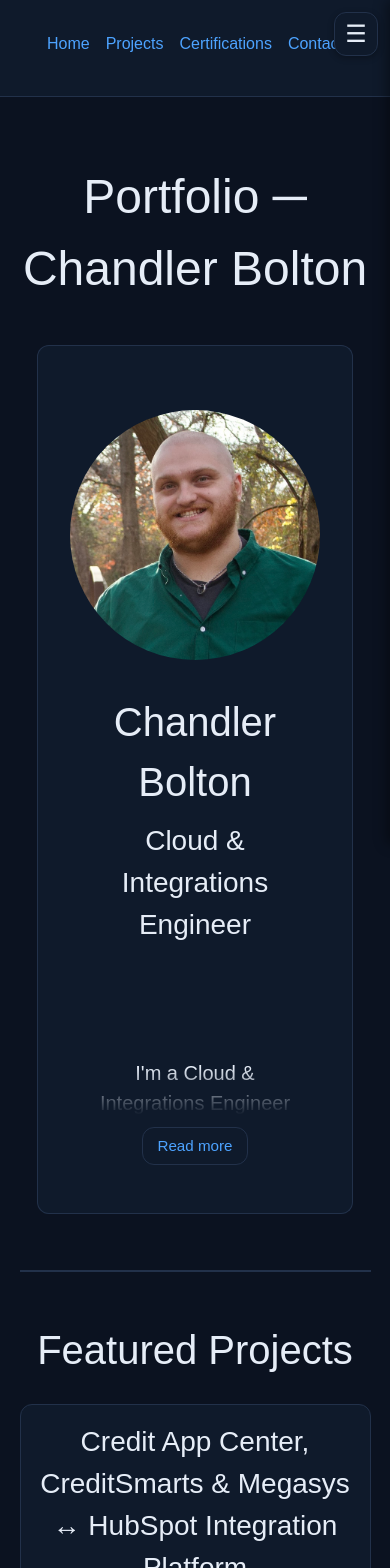
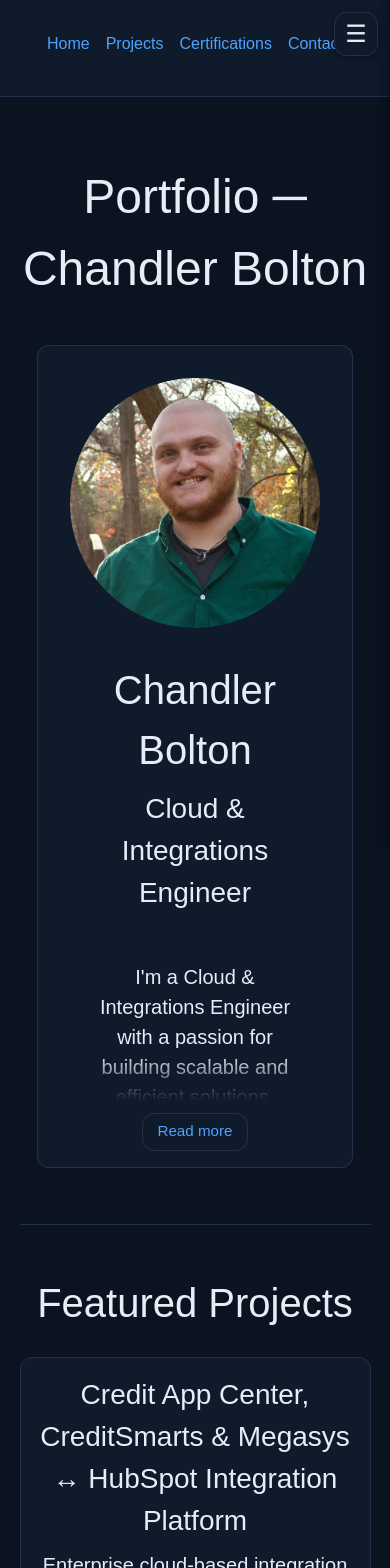
Before and after one commit to chandler-bolton/Portfolio, a Next.js app: page / in a window 390 px wide. Shown: the top 1568 px of the page. Built offline with nearby package versions, Linux system fonts and the light colour scheme.

Commit message:
FEAT: Tweaked layout; removed 'What I do' section as it's covered by both the 'overview' and 'about me' sections; added animation to 'see more' and 'show less'

```diff
--- a/app/page.tsx
+++ b/app/page.tsx
@@ -22,6 +22,7 @@ export default function Home() {
 				<h1 className="buffer textContainer">Portfolio ─ Chandler Bolton</h1>
 
 				{/* ───── Hero Section ───── */}
+				<div className="hero-parent">
 				<section id="hero" className="hero buffer">
 
 						<div className="hero-left">
@@ -38,7 +39,7 @@ export default function Home() {
 						<div className="hero-right">
 
 							<div className="textContainer rightAlign">
-								<ExpandableText lines={3} className="heroIntro">
+								<ExpandableText lines={6} className="heroIntro">
 									<p className="buffer">
 										I'm a Cloud & Integrations Engineer with a passion for building scalable and efficient solutions.
 									</p>
@@ -56,6 +57,7 @@ export default function Home() {
 					</div>
 
 				</section>
+				</div>
 
 				<div className="divider"></div>
 
@@ -66,7 +68,7 @@ export default function Home() {
 							Featured Projects
 						</h2>
 
-						<ExpandableText lines={10}>
+						<ExpandableText lines={14}>
 							<div className="featuredProjects">
 								{featuredProjects.map((project) => (
 									<Link key={project.slug} href={`/projects/${project.slug}`} className="projectCard">
@@ -95,7 +97,7 @@ export default function Home() {
 
 						<div className="divider thin"></div>
 
-						<ExpandableText lines={10} className="skillsContainer parent">
+						<ExpandableText lines={12} className="skillsContainer parent">
 							<ul className="skillsList first">
 								<li className="square">Frontend & Backend Development</li>
 								<li className="square">AWS & Cloud Infrastructure</li>
@@ -119,7 +121,7 @@ export default function Home() {
 
 				{/* ───── About / Summary Section ───── */}
 				<section id="work" className="textContainer">
-					<h2>
+					{/* <h2>
 						What I Work On
 					</h2>
 
@@ -140,10 +142,10 @@ export default function Home() {
 						</p>
 					</ExpandableText>
 
-					<div className="divider thin"></div>
+					<div className="divider thin"></div> */}
 
 					<h2 id="about">About Me</h2>
-					<ExpandableText lines={3}>
+					<ExpandableText lines={12}>
 						<p className="aboutSummary buffer flushedTop">
 							I'm a software engineer with a passion for building scalable and efficient solutions. I have experience in both frontend and backend development, with a focus on API integrations, cloud infrastructure, and enterprise data synchronization. I enjoy solving complex problems and designing systems that can handle real-world constraints.
 							<br/><br/>
--- a/app/projects/[slug]/page.tsx
+++ b/app/projects/[slug]/page.tsx
@@ -54,7 +54,7 @@ export default async function ProjectPage({ params }: Props) {
         {/* ───── Overview Section ─────  */}
           <section className="textContainer buffer overview">
             <h2>Overview</h2>
-            <ExpandableText lines={6}>
+            <ExpandableText lines={12}>
               <p className="textContainer leftAlign">{project.summary}</p>
             </ExpandableText>
           </section>
@@ -86,7 +86,7 @@ export default async function ProjectPage({ params }: Props) {
           <h2>Responsibilities</h2>
 
           <div className="textContainer leftAlign">
-            <ExpandableText lines={5}>
+            <ExpandableText lines={6}>
               <ul >
                 {project.responsibilities.map((item, i) => (
                   <li className="square" key={i}>{item}</li>
@@ -101,7 +101,7 @@ export default async function ProjectPage({ params }: Props) {
         <section className="textContainer buffer leftAlign">
           <h2>Challenges</h2>
 
-          <ExpandableText lines={5}>
+          <ExpandableText lines={10}>
             {project.challenges.map((group, i) => (
               <div className="textContainer leftAlign" key={i}>
                 <h3>{group.title}</h3>
--- a/styles/main.css
+++ b/styles/main.css
@@ -250,6 +250,7 @@ li.sublist {
   max-width: 90%;
   align-items: stretch;
   justify-content: center;
+  margin: 0 auto;
   margin-bottom: 3rem;
   border: 1px solid var(--border);
   border-radius: var(--border-radius);
@@ -265,6 +266,7 @@ li.sublist {
   justify-content: center;
   border-top-left-radius: var(--border-radius);
   border-bottom-left-radius: var(--border-radius);
+  padding-bottom: 2rem;
 }
 
 .hero-right {
@@ -961,24 +963,29 @@ header .homeLink {
     padding: 0.5rem;
   }
 
-  /* Hide sections that moved into the drawer */
-  .viewAllProjects {
-    display: none;
-  }
-
   /* Expandable Text — truncate on mobile */
   .expandable {
     position: relative;
     width: 100%;
   }
 
-  .expandable.collapsed .expandableContent {
+  .expandable.collapsed .expandableContent,
+  .expandable.expanded .expandableContent {
     position: relative;
-    max-height: calc(var(--clamp-lines, 4) * 1.7em);
     overflow: hidden;
+    transition: max-height 0.6s ease;
   }
 
-  .expandable.collapsed .expandableContent::after {
+  .expandable.collapsed .expandableContent {
+    max-height: calc(var(--clamp-lines, 4) * 1.7em);
+  }
+
+  .expandable.expanded .expandableContent {
+    max-height: 425vh;
+  }
+
+  .expandable.collapsed .expandableContent::after,
+  .expandable.expanded .expandableContent::after {
     content: "";
     position: absolute;
     left: 0;
@@ -987,21 +994,24 @@ header .homeLink {
     height: 3em;
     background: linear-gradient(to bottom, transparent, var(--bg-secondary));
     pointer-events: none;
+    opacity: 0;
+    transition: opacity 0.5s ease;
+  }
+
+  .expandable.collapsed .expandableContent::after {
+    opacity: 1;
   }
 
   /* Hero uses a different background; fade to that instead */
-  .hero .expandable.collapsed .expandableContent::after {
+  .hero .expandable.collapsed .expandableContent::after,
+  .hero .expandable.expanded .expandableContent::after {
     background: linear-gradient(to bottom, transparent, var(--bg-secondary));
   }
 
   /* The work/about sections sit on the primary background */
-  section:not(.hero) .expandable.collapsed .expandableContent::after {
+  section:not(.hero) .expandable.collapsed .expandableContent::after,
+  section:not(.hero) .expandable.expanded .expandableContent::after {
     background: linear-gradient(to bottom, transparent, var(--bg-primary));
-  }
-
-  .expandable.expanded .expandableContent {
-    max-height: none;
-    overflow: visible;
   }
 
   .expandableToggle {
@@ -1061,8 +1071,7 @@ header .homeLink {
 
   .hero-left,
   .hero-right {
-    /* width: 100%; */
-    padding: 2rem;
+    padding: 0rem 2rem 0rem 2rem;
     text-align: center;
   }
 
```
